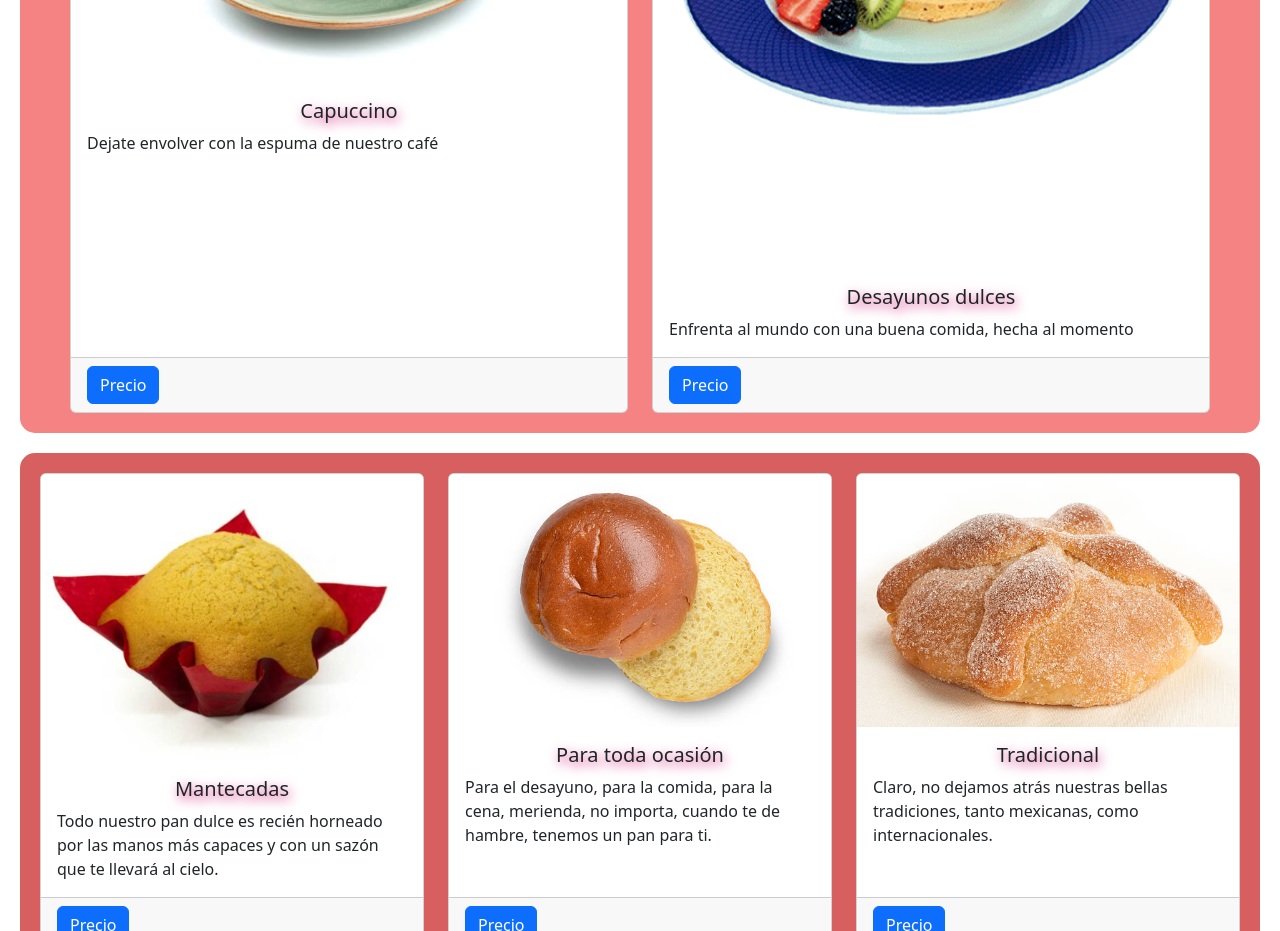
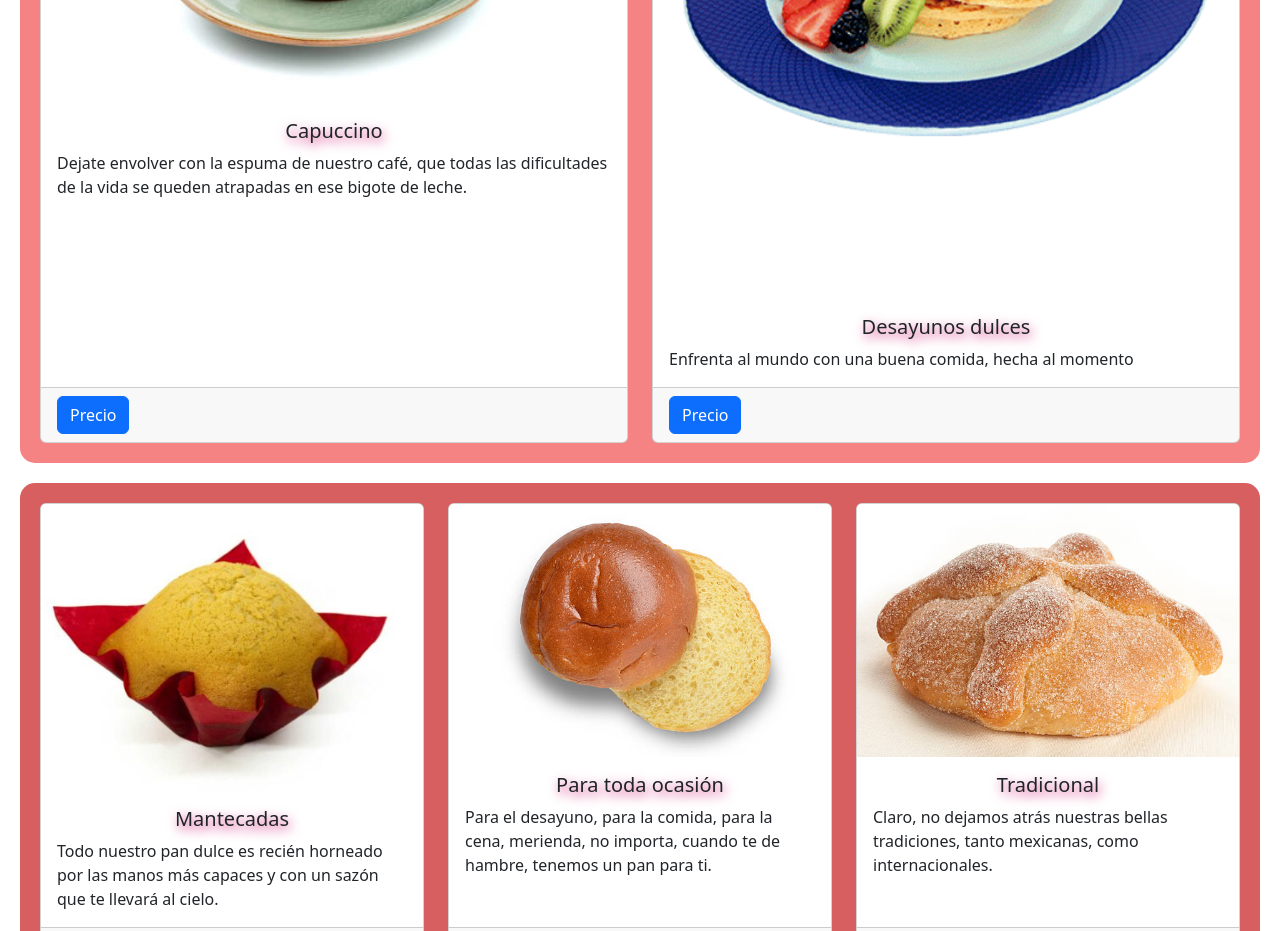
Before and after one commit to CarlosRivasManzanares/ProyectoTecmilenioDesarrolloWEB, a plain HTML site: page index.html in a window 1280 px wide. Shown: the part 1560-2491 px from the top of the page. Drawn offline with nearby package versions, Linux system fonts and the light colour scheme.

Commit message:
Arreglo de texto

```diff
--- a/index.html
+++ b/index.html
@@ -72,7 +72,9 @@
       <img src="imges/capucino.jpeg" class="card-img-top" alt="...">
       <div class="card-body">
         <h5 class="card-title">Capuccino</h5>
-        <p class="card-text">Dejate envolver con la espuma de nuestro café</p>
+        <p class="card-text">Dejate envolver con la espuma de nuestro café, que todas las
+            dificultades de la vida se queden atrapadas en ese bigote de leche.
+        </p>
       </div>
       <div class="card-footer">
         <a href="#" class="btn btn-primary">Precio</a>
```
